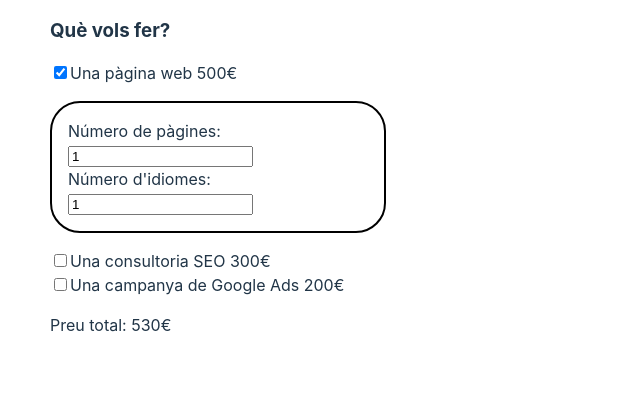
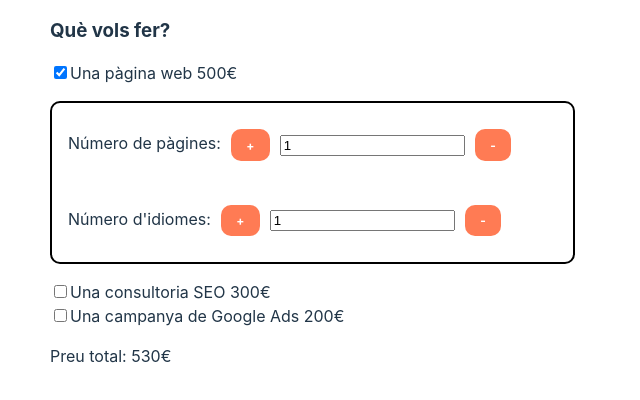
Before and after one commit to DreaRuiz/S7, a React (Vite) app: page / in a window 1280 px wide. Both pictures are taken after a click on the checkbox 60 px from the left and 72 px from the top of the page. Shown: the top 400 px of the page, without its empty margins (0-640 px from the left). Built offline with nearby package versions, Linux system fonts and the light colour scheme.

Commit message:
Exercici 3

```diff
--- a/src/App.jsx
+++ b/src/App.jsx
@@ -26,6 +26,12 @@ export default function App() {
   function onCheckboxSelected(i) {
     let nextCheckedState = [...checkedState];
     nextCheckedState[i] = !nextCheckedState[i];
+
+    // CANVIA L'ESTAT DE LES PÀGINES I ELS IDIOMES A 0 QUAN ES DESSELECCIONA LA CHECKBOX DE WEB
+    if (nextCheckedState[0] === false) {
+      setNumLanguages(0);
+      setNumPages(0);
+    }
     // CANVIA L'ESTAT DE LA CHECKBOX
     setCheckedState(nextCheckedState);
 
@@ -39,14 +45,6 @@ export default function App() {
 
     // CANVIA L'ESTAT DE CHECKBOXPRICE
     setCheckboxPrice(sumPrice);
-  }
-  // CANVIA L'ESTAT DEL NUM DE PÀGINES
-  function handlePagesChange(e) {
-    setNumPages(e.target.value);
-  }
-  // CANVIA L'ESTAT DEL NUM D'IDIOMES
-  function handleLanguagesChange(e) {
-    setNumLanguages(e.target.value);
   }
 
   // CALCULA EL PREU DE LA WEB AMB DIF. PÀGINES I DIF. IDIOMES
@@ -78,8 +76,8 @@ export default function App() {
                   <FormWeb
                     numPages={numPages}
                     numLanguages={numLanguages}
-                    handlePagesChange={handlePagesChange}
-                    handleLanguagesChange={handleLanguagesChange}
+                    setNumPages={setNumPages}
+                    setNumLanguages={setNumLanguages}
                   />
                 )}
             </>
--- a/src/components/FormWeb.jsx
+++ b/src/components/FormWeb.jsx
@@ -1,36 +1,75 @@
 import React from "react";
-import { Form } from "../styled";
+import { Form, Button } from "../styled";
+/* import { setNumPages } from '../App' */
 
 export function FormWeb({
   numPages,
+  setNumPages,
   handlePagesChange,
+
   numLanguages,
+  setNumLanguages,
   handleLanguagesChange,
 }) {
+//PÀGINES
+  //Suma pàgina
+  const increasePag = () => {
+    setNumPages((count) => count + 1);
+  };
+
+  //Resta pàgina
+  const decreasePag = () => {
+    setNumPages((count) => count - 1);
+  };
+
+  // Canvia l'estat de la pàgina
+  function handlePagesChange(e) {
+    setNumPages(e.target.value);
+  }
+
+  //SUMA IDIOMA
+  const increaseLanguages = () => {
+    setNumLanguages((count) => count + 1);
+  };
+
+  //RESTA RESTA IDIOMA
+  const decreaseLanguages = () => {
+    setNumLanguages((count) => count - 1);
+  };
+
+  // CANVIA L'ESTAT DEL NUM D'IDIOMES
+  function handleLanguagesChange(e) {
+    setNumLanguages(e.target.value);
+  }
+
   return (
     <>
       <Form>
-        <label>
+        <div>
           Número de pàgines:
+          <Button onClick={increasePag}>+</Button>
           <input
             name="numPages"
             type="number"
             value={numPages}
             onChange={handlePagesChange}
           />
-        </label>
+          <Button onClick={decreasePag}>-</Button>
+        </div>
 
         <br />
 
-        <label>
+        <div>
           Número d'idiomes:
+          <Button onClick={increaseLanguages}>+</Button>
           <input
             name="numLanguages"
             type="number"
             value={numLanguages}
             onChange={handleLanguagesChange}
           />
-        </label>
+          <Button onClick={decreaseLanguages}>-</Button>
+        </div>
       </Form>
     </>
   );
--- a/src/styled.js
+++ b/src/styled.js
@@ -1,12 +1,24 @@
 import styled from "styled-components";
 
 export const Form = styled.div`
+  margin-top: 2vh;
+  margin-bottom: 2vh;
+  margin-right: 10%;
+  padding: 2vh;
+  border: 2px solid black;
+  border-radius: 10px;
+  width: 100%;
+`;
 
-    margin-top: 2vh;
-    margin-bottom: 2vh;
-    margin-right: 10%;
-    padding: 2vh;
-    border: 2px solid black;
-    border-radius: 30px;
-    ,
-    `;
+export const Button = styled.button`
+  font-size: 12px;
+  font-weight: bold;
+  color: white;
+  border-radius: 10px;
+  background-color: #FF7B54;
+  margin: 10px;
+
+
+
+
+`;
```
Also changed, not shown: 1 other file (tests, documents, lock files or other folders).
